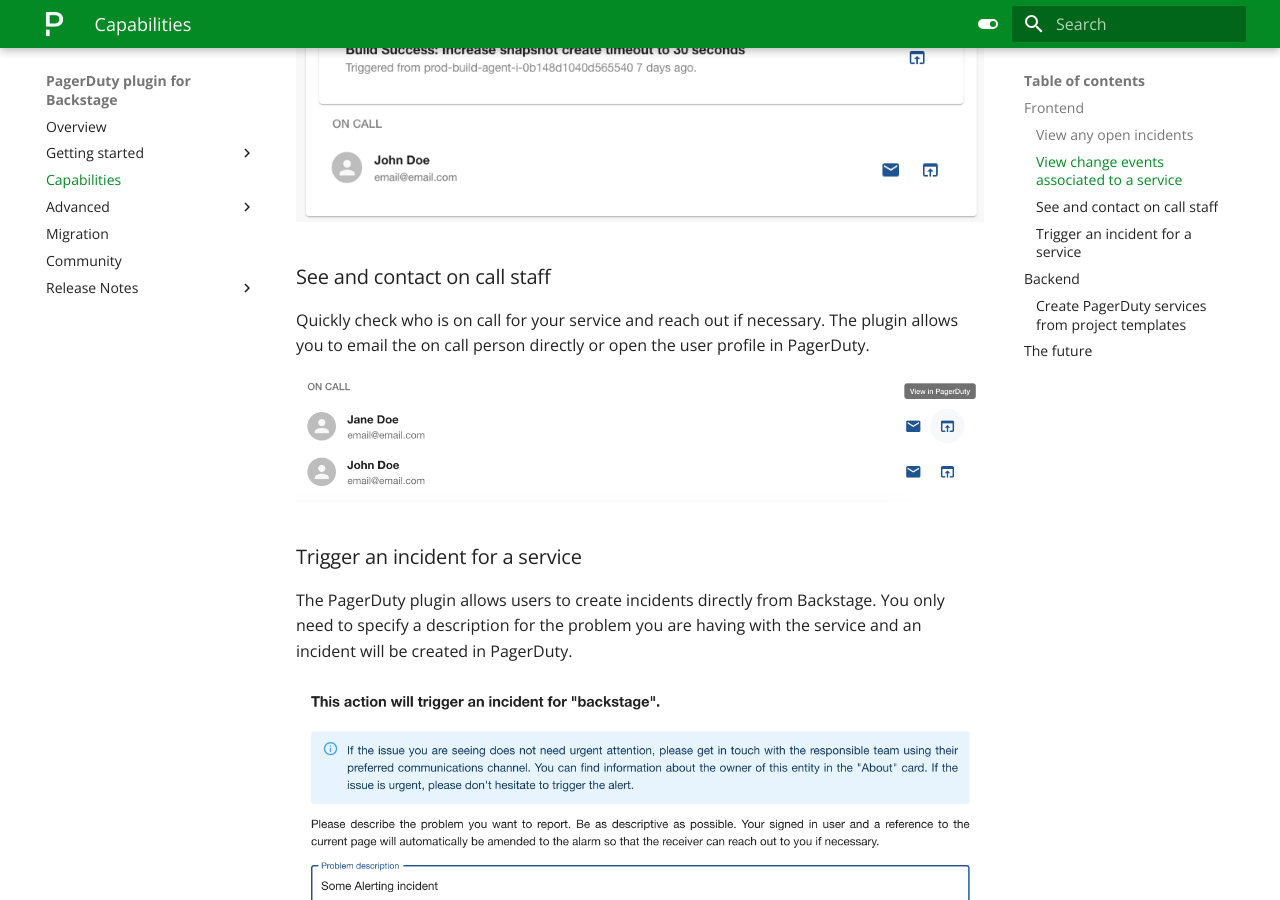
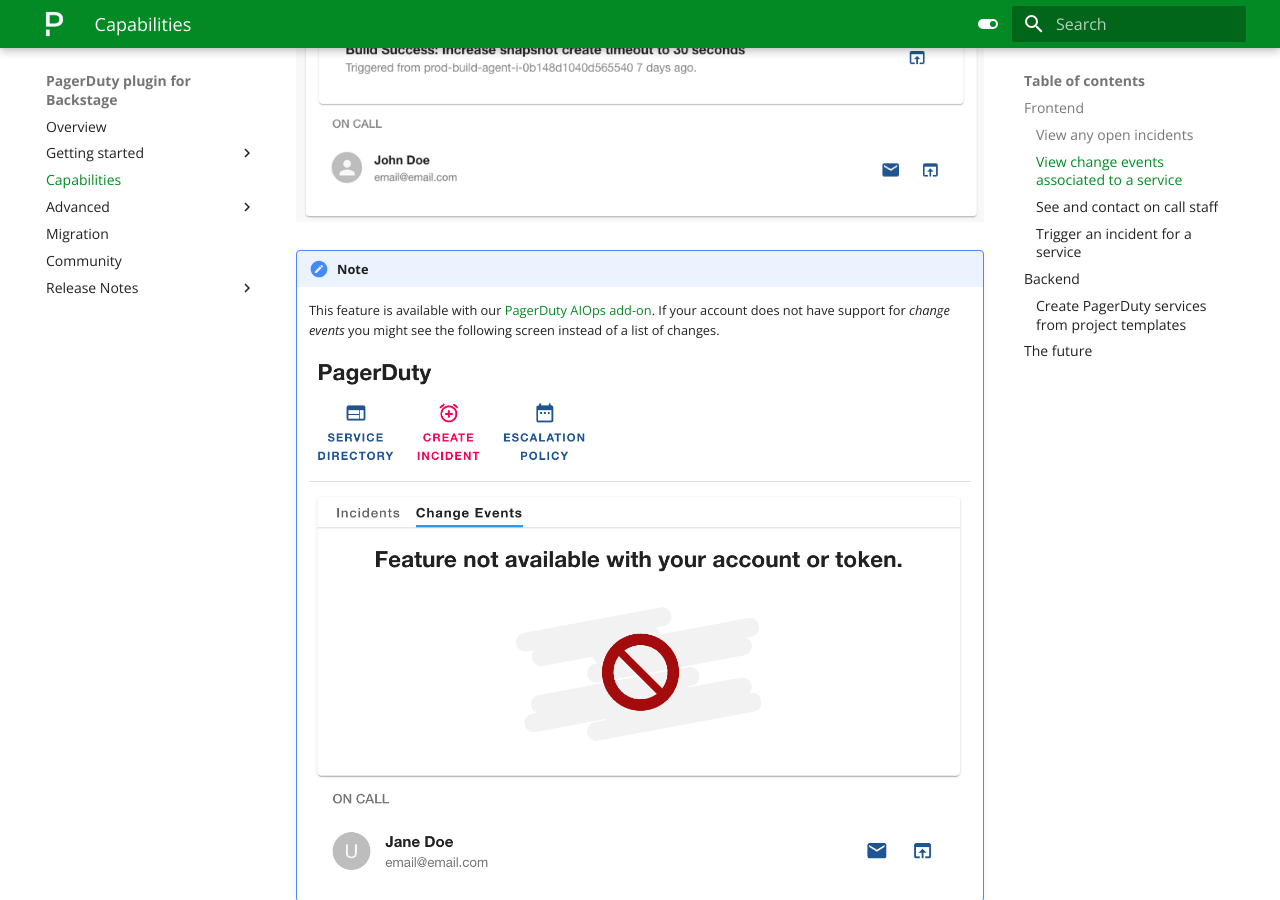
Before and after one commit to PagerDuty/backstage-plugin-docs, an MkDocs documentation site: the page built from docs/capabilities.md, in a window 1280 px wide and 900 px high, scrolled down 1457 px. Built offline with MkDocs 1.6.1 and Material for MkDocs 9.7.7, drawn with Linux system fonts in a browser that asks for light colours.

Commit message:
docs: adding change events not in case of AIOps capabilities missing
Signed-off-by: Tiago Barbosa <tbarbos@hotmail.com>

```diff
--- a/docs/capabilities.md
+++ b/docs/capabilities.md
@@ -19,6 +19,11 @@
 See all recent changes sent to PagerDuty through integrations like GitHub, GitLab, Azure DevOps and many others. If your service is running into issues you can quickly identify recent changes that might be related to the root cause of the incident.
 
 ![view-recent-changes](images/view-recent-changes.png)
+
+!!! Note
+    This feature is available with our [PagerDuty AIOps add-on](https://support.pagerduty.com/docs/aiops). If your account does not have support for *change events* you might see the following screen instead of a list of changes.
+
+    ![change-events-forbidden](images/change-events-forbidden.png)
 
 ### See and contact on call staff
 
```
Also changed, not shown: docs/images/change-events-forbidden.png (added).
